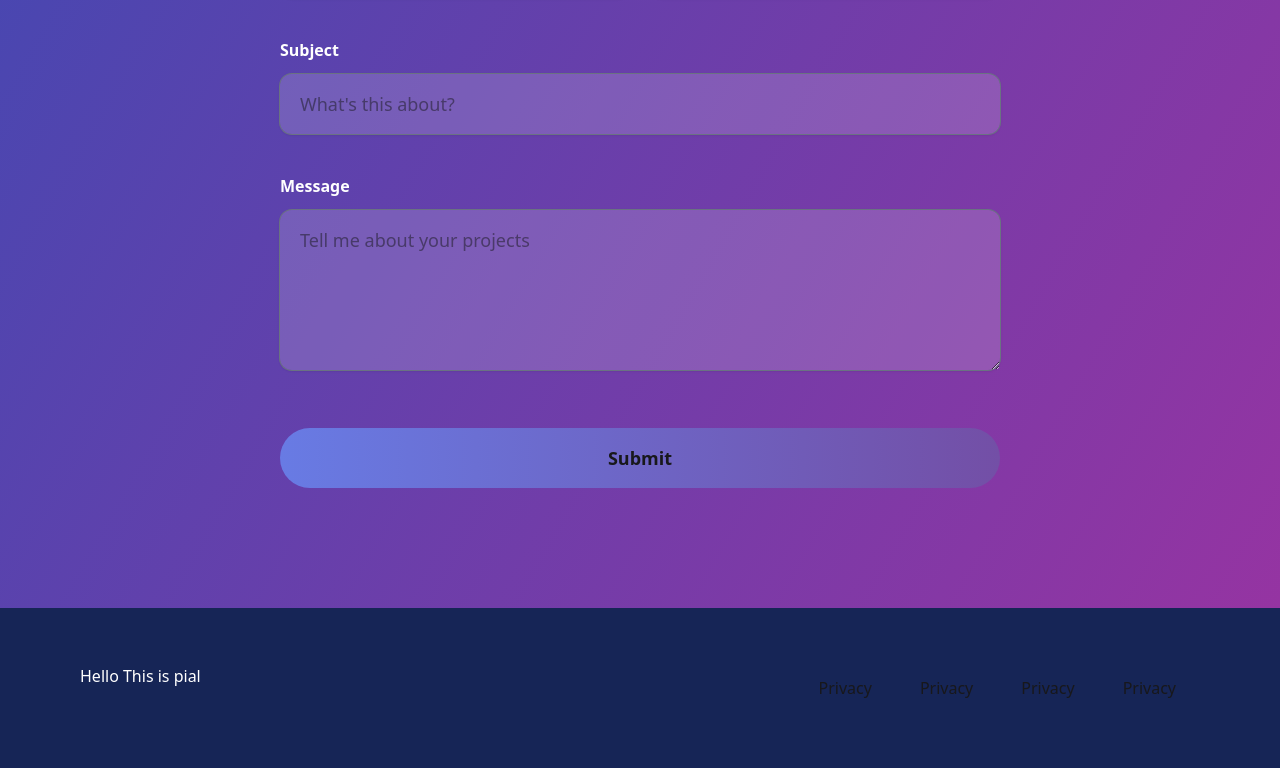
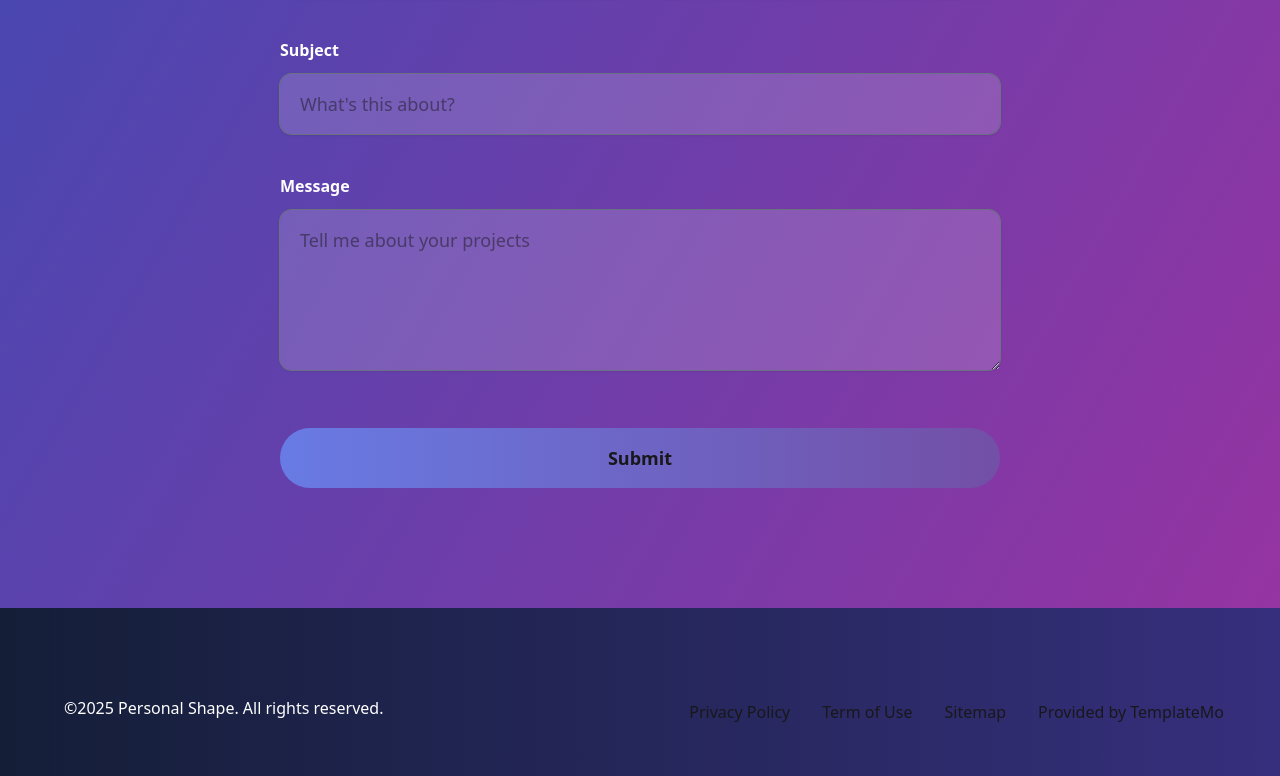
Before and after one commit to IamPial/personal-shape-app, a React (Vite) app: page / in a window 1280 px wide. Shown: the part 3814-4590 px from the top of the page. Built offline with nearby package versions, Linux system fonts and the light colour scheme.

Commit message:
feat: styling footer section

```diff
--- a/src/App.jsx
+++ b/src/App.jsx
@@ -165,31 +165,33 @@ const App = () => {
       </main>
 
       <footer>
-        <div className="bg-blue-950 px-20 py-14">
-          <div className="flex justify-between">
-            <p className="text-base text-white">Hello This is pial</p>
+        <div className="footer-bg px-16 pr-10 py-10 ">
+          <div className="flex justify-between mt-10">
+            <p className="text-base text-white my-2">
+              &copy;2025 Personal Shape. All rights reserved.
+            </p>
             <div>
               <nav>
                 <ul className="flex ">
                   <ListItem
-                    listStyle="m-2 px-4 py-1 hover:text-purple-400 transition duration-300"
+                    listStyle="m-2 px-2 py-1 hover:text-purple-400 transition duration-300"
                     links="#"
-                    name="Privacy"
+                    name="Privacy Policy"
                   />
                   <ListItem
-                    listStyle="m-2 px-4 py-1 hover:text-purple-400 transition duration-300"
+                    listStyle="m-2 px-2 py-1 hover:text-purple-400 transition duration-300"
                     links="#"
-                    name="Privacy"
+                    name="Term of Use"
                   />
                   <ListItem
-                    listStyle="m-2 px-4 py-1 hover:text-purple-400 transition duration-300"
+                    listStyle="m-2 px-2 py-1 hover:text-purple-400 transition duration-300"
                     links="#"
-                    name="Privacy"
+                    name="Sitemap"
                   />
                   <ListItem
-                    listStyle="m-2 px-4 py-1 hover:text-purple-400 transition duration-300"
+                    listStyle="m-2 px-2 py-1 hover:text-purple-400 transition duration-300"
                     links="#"
-                    name="Privacy"
+                    name="Provided by TemplateMo"
                   />
                 </ul>
               </nav>
--- a/style.css
+++ b/style.css
@@ -30,3 +30,8 @@
 .bg-rgba-color:focus {
   background-color: rgba(255, 255, 255, 0.12);
 }
+
+.footer-bg {
+  background-image: linear-gradient(to right, #141e37, #362f7d);
+}
+/* color:#141E37 color:#362f7D */
```
